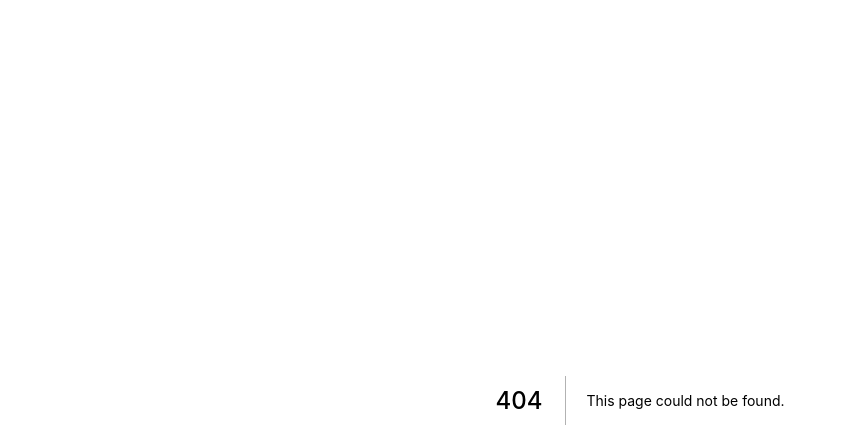
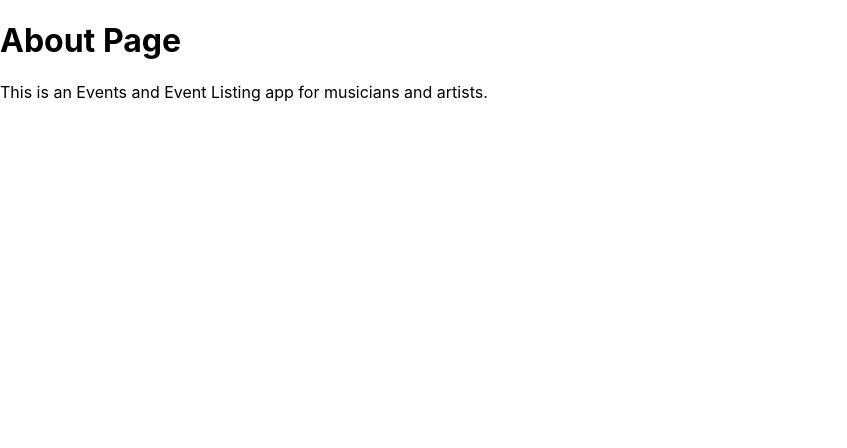
Before and after one commit to gastongarcia/dj-events-frontend-tutorial, a Next.js app: page /about in a window 1280 px wide. Before the commit this address had no page. Shown: the top 448 px of the page, without its empty margins (0-847 px from the left). Built offline with nearby package versions, Linux system fonts and the light colour scheme.

Commit message:
Adding first basic page structure

```diff
--- /dev/null
+++ b/pages/about.js
@@ -0,0 +1,10 @@
+const AboutPage = () => {
+    return (
+        <div>
+            <h1>About Page</h1>
+            <p>This is an Events and Event Listing app for musicians and artists.</p>
+        </div>
+    )
+}
+
+export default AboutPage
```
Also changed, not shown: pages/events/[slug].js (added, +9 -0 lines), pages/events/add.js (added, +9 -0 lines), pages/events/index.js (added, +9 -0 lines).
